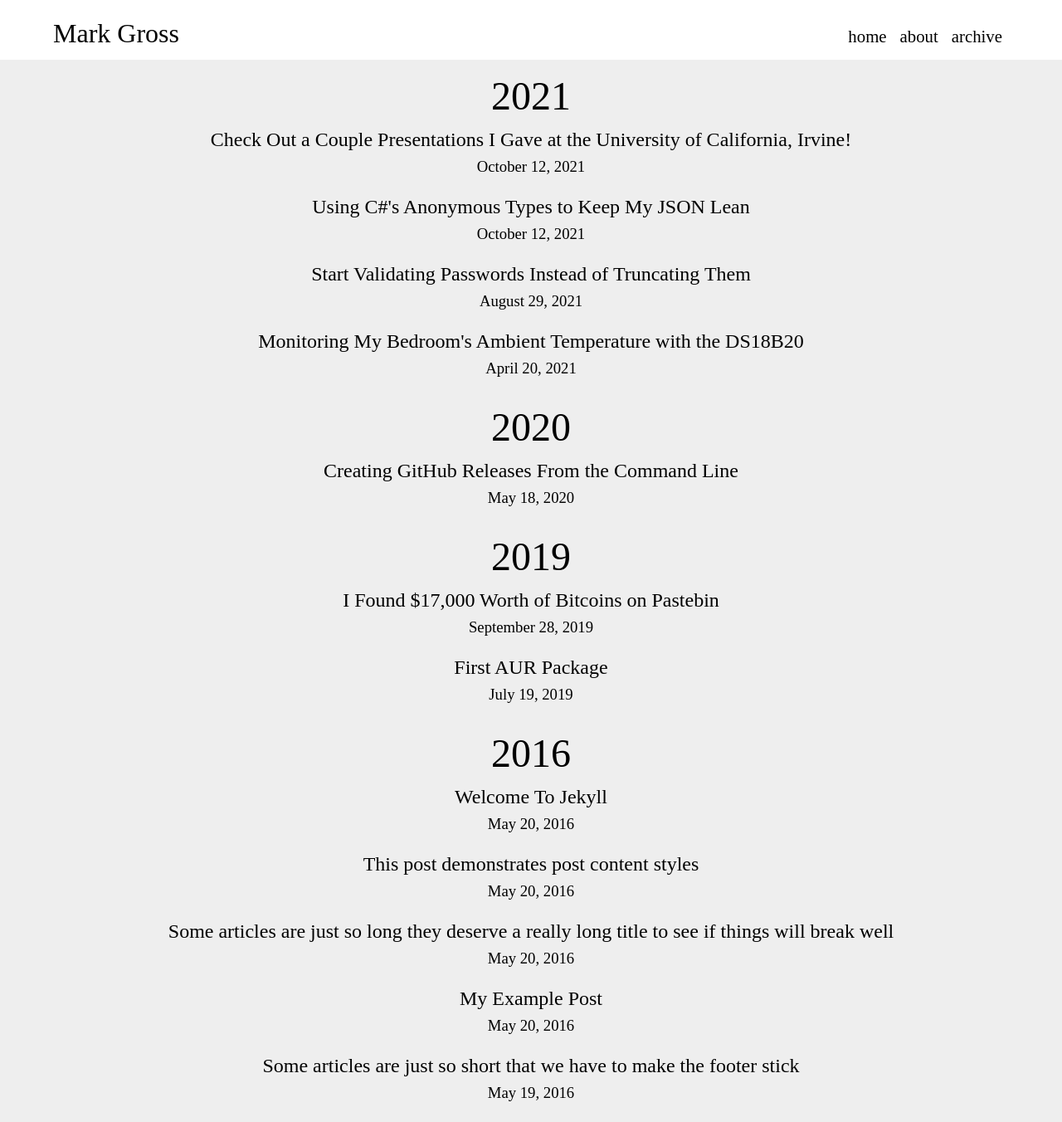
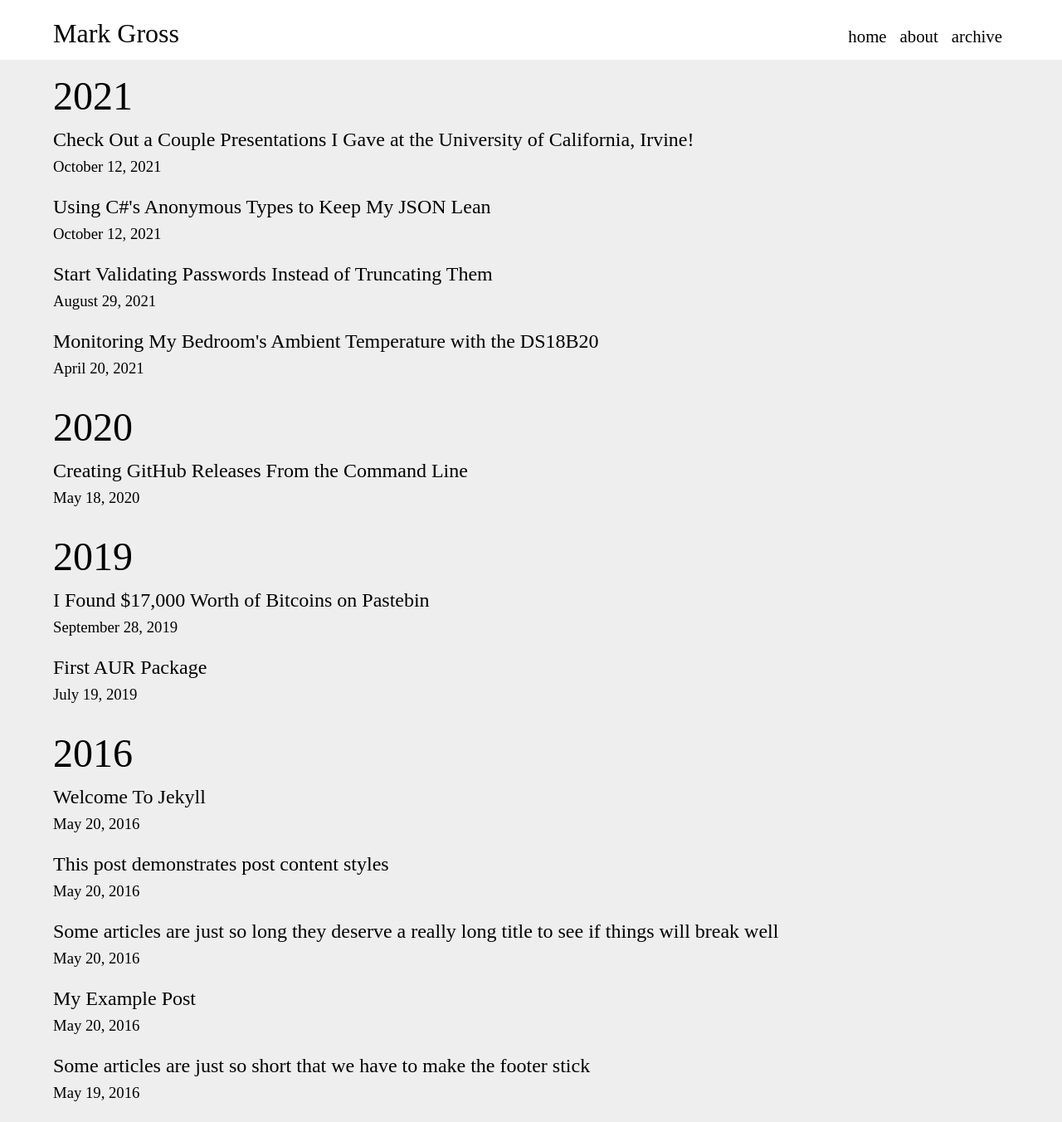
Before and after one commit to MarkusG/markusg.github.io, a Jekyll site: the page built from archive.html, in a window 1280 px wide. Shown: the whole page at 83% size. Built offline with Jekyll 4.4.1, drawn with Linux system fonts in a browser that asks for light colours.

Commit message:
Only center archive text on mobile

```diff
--- a/_sass/mgross/main.scss
+++ b/_sass/mgross/main.scss
@@ -250,10 +250,6 @@
 
 // archive.html
 
-.archive {
-	text-align: center;
-}
-
 .archive-year {
 	margin-bottom: -.5rem;
 }
@@ -263,8 +259,8 @@
 }
 
 @media screen and (max-width: 768px) {
-	.archive-year {
-		font-size: 4rem;
+	.archive {
+		text-align: center;
 	}
 }
 
```
